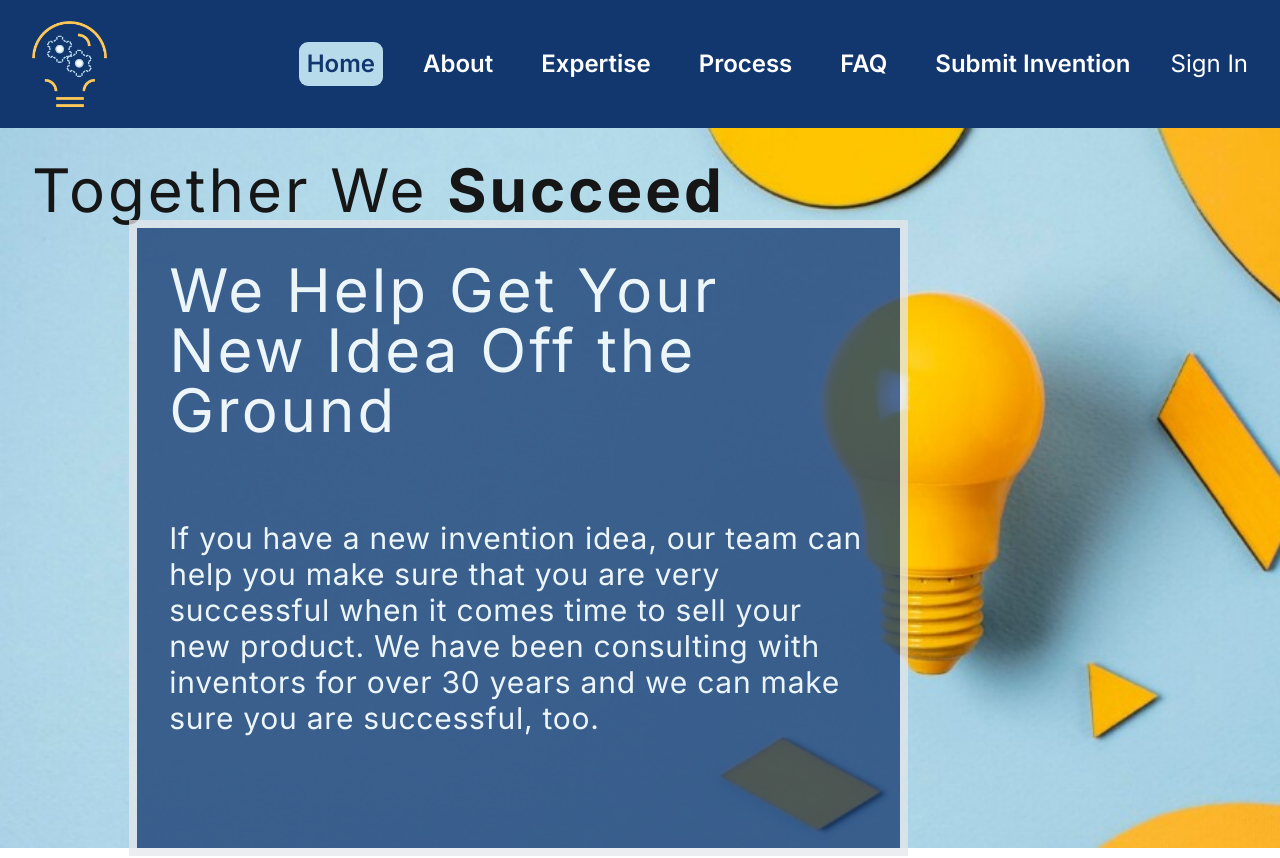
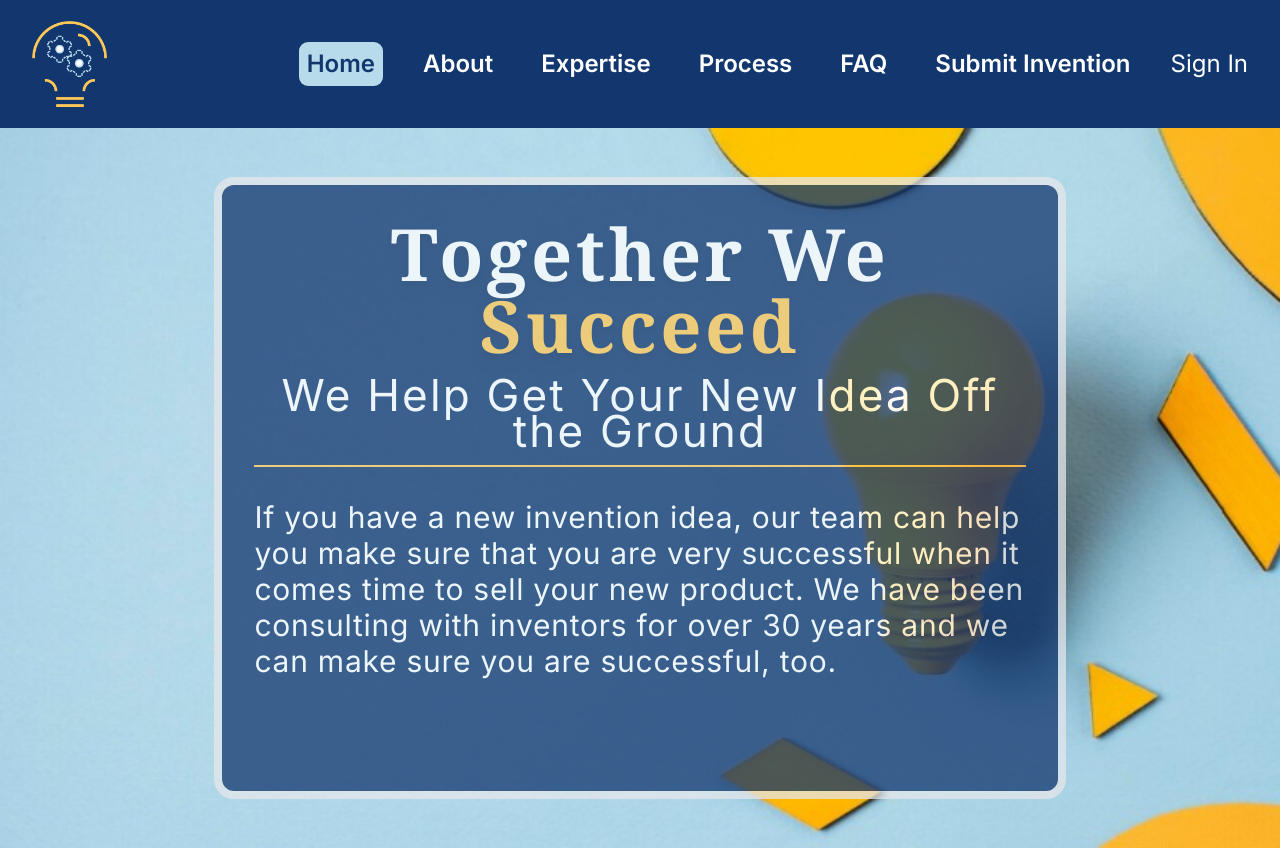
Before and after one commit to mattcodings/invention-group, a Next.js app: page / in a window 1280 px wide. Shown: the top 858 px of the page. Built offline with nearby package versions, Linux system fonts and the light colour scheme; no server answers.

Commit message:
css changes in header

```diff
--- a/app/about/page.js
+++ b/app/about/page.js
@@ -16,7 +16,7 @@ const AboutPage = () => {
             aspects of your project."
         />
       </div>
-      <h3 className="capitalize text-5xl text-center mb-10">
+      <h3 className="capitalize text-5xl text-center mb-10 font-serif">
         how we can help you
       </h3>
       <div className="lg:flex justify-around mx-auto items-center mb-32 w-[80%] about-page text-primary">
--- a/app/expertise/page.js
+++ b/app/expertise/page.js
@@ -15,7 +15,7 @@ const ExpertisePage = () => {
           that have the most potential."
       />
       <div className="w-[90%] mx-auto">
-        <h2 className="text-5xl text-center my-20">
+        <h2 className="text-5xl text-center my-20 font-bold">
           Use Our 30 Years of Experience to Drive Your Success
         </h2>
         <ExpertiseBlockSection />
--- a/components/HeroHeader.jsx
+++ b/components/HeroHeader.jsx
@@ -1,11 +1,12 @@
 const HeroHeader = ({ heading, headingText, dynamicHeader }) => {
   return (
     <div className="p-8 grid items-center h-[90vh] hero-header ">
-      <div>{dynamicHeader}</div>
-      <div className="w-7/8 lg:w-4/5">
-        <div className="w-[80%] mx-auto border-8 p-8 bg-primary text-white opacity-75">
-          <h1 className="text-4xl tracking-wider md:text-6xl">{heading}</h1>
-          <div className=" my-10 md:my-20">
+
+      <div className="">
+        <div className="w-[70%] mx-auto border-8 px-8 py-8 bg-primary text-white opacity-75 rounded-[20px]">
+        <div className=' mb-4'>{dynamicHeader}</div>
+          <h1 className="text-3xl tracking-wider md:text-[2.75em] text-center border-b-2 border-neutral pb-4">{heading}</h1>
+          <div className=" my-10 md:mt-8 md:mb-20">
             <p className="text-left md:text-3xl tracking-wide leading-10">
               {headingText}
             </p>
--- a/components/homepage/HeaderAnimatedWords.jsx
+++ b/components/homepage/HeaderAnimatedWords.jsx
@@ -12,9 +12,9 @@ const HeaderAnimatedWords = () => {
     return () => clearInterval(interval);
   }, [currentIndex]);
   return (
-    <h1 className="text-4xl lg:text-6xl tracking-wider">
+    <h1 className="text-4xl lg:text-7xl tracking-wider drop-shadow-lg font-serif text-center font-bold">
       Together We{" "}
-      <span className="font-bold slide-animation">{words[currentIndex]}</span>
+      <span className=" slide-animation text-neutral">{words[currentIndex]}</span>
     </h1>
   );
 };
```
Also changed, not shown: 1 other file (tests, documents, lock files or other folders).
